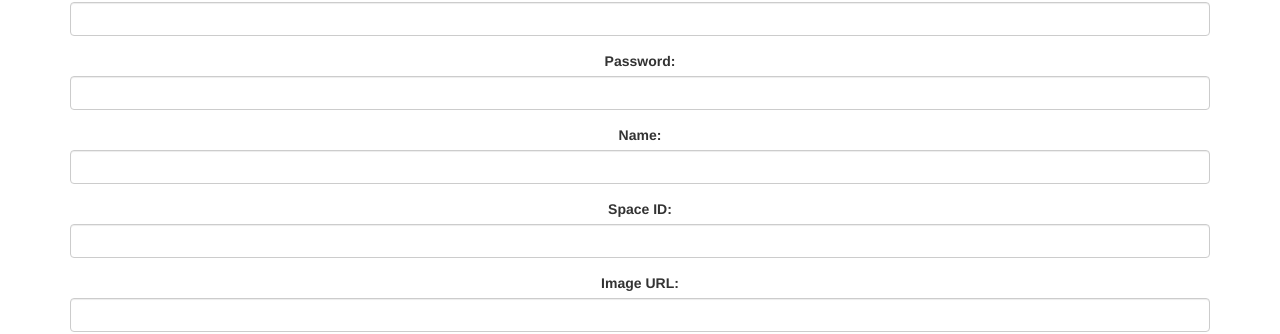
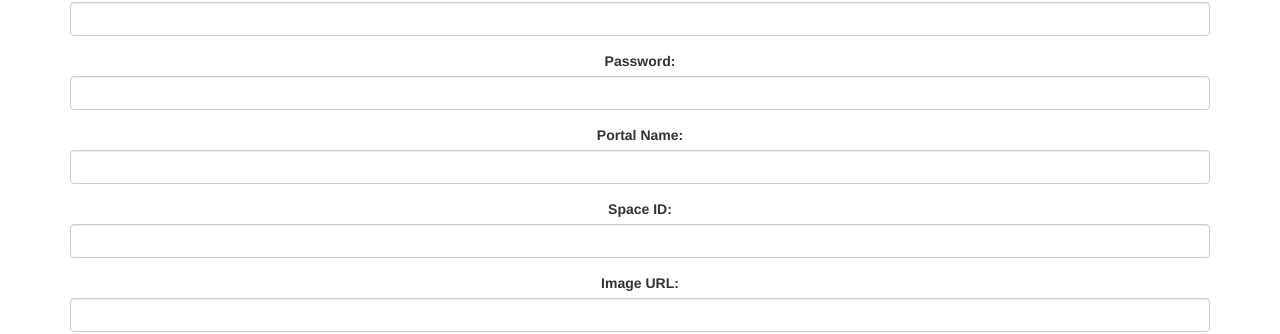
Before and after one commit to LunarTiger/AltspaceVR, a Jekyll site: the page add-portal.html, which Jekyll copies as it is, in a window 1280 px wide. Shown: the part 214-548 px from the top of the page. Built offline with Jekyll 4.4.1, drawn with Linux system fonts in a browser that asks for light colours.

Commit message:
minor fix

```diff
--- a/add-portal.html
+++ b/add-portal.html
@@ -45,15 +45,15 @@
         <input type="password" class="form-control" id="password">
     </div>
     <div class="form-group">
-        <label for="portalName">Name:</label>
+        <label for="portalName">Portal Name:</label>
         <input type="text" class="form-control" id="portalName">
     </div>
     <div class="form-group">
-        <label for="usr">Space ID:</label>
+        <label for="portalSpaceId">Space ID:</label>
         <input type="text" class="form-control" id="portalSpaceId">
     </div>
     <div class="form-group">
-        <label for="usr">Image URL:</label>
+        <label for="portalImage">Image URL:</label>
         <input type="text" class="form-control" id="portalImage">
     </div>
     <div class="btn btn-primary" id="addPortal">
```
